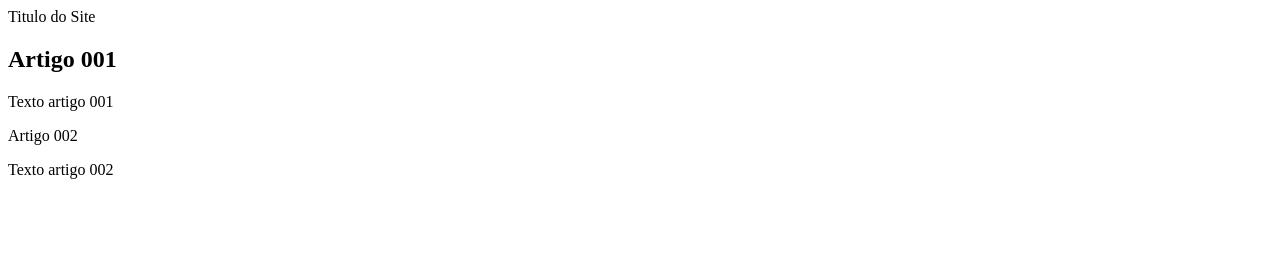
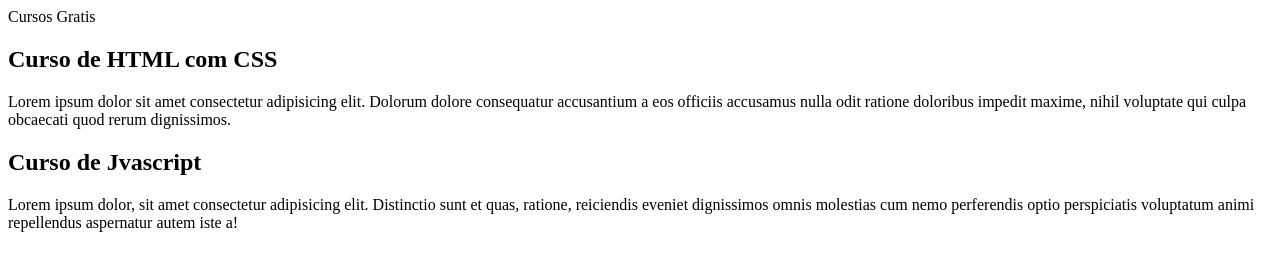
Before and after one commit to lfsantoscruz/Projeto-Site, a plain HTML site: page index.html in a window 1280 px wide. Drawn offline with Linux system fonts and the light colour scheme.

Commit message:
comecei a escrever o conteudo

```diff
--- a/index.html
+++ b/index.html
@@ -7,13 +7,16 @@
 </head>
 <body>
     <main>
-        <header>Titulo do Site</header>
+        <header>Cursos Gratis</header>
         <article>
-            <h2>Artigo 001</h2>
-            <p>Texto artigo 001</p>
+            <h2>Curso de HTML com CSS</h2>
+            <p>Lorem ipsum dolor sit amet consectetur adipisicing elit. Dolorum dolore consequatur accusantium a eos officiis accusamus nulla odit ratione doloribus impedit maxime, nihil voluptate qui culpa obcaecati quod rerum dignissimos.</p>
         </article>
-        <article>Artigo 002</article>
-        <p>Texto artigo 002</p>
+        <article>
+            <h2>Curso de Jvascript</h2>
+            <p>Lorem ipsum dolor, sit amet consectetur adipisicing elit. Distinctio sunt et quas, ratione, reiciendis eveniet dignissimos omnis molestias cum nemo perferendis optio perspiciatis voluptatum animi repellendus aspernatur autem iste a!</p>
+        </article>
+
     </main>
 </body>
 </html>
```
